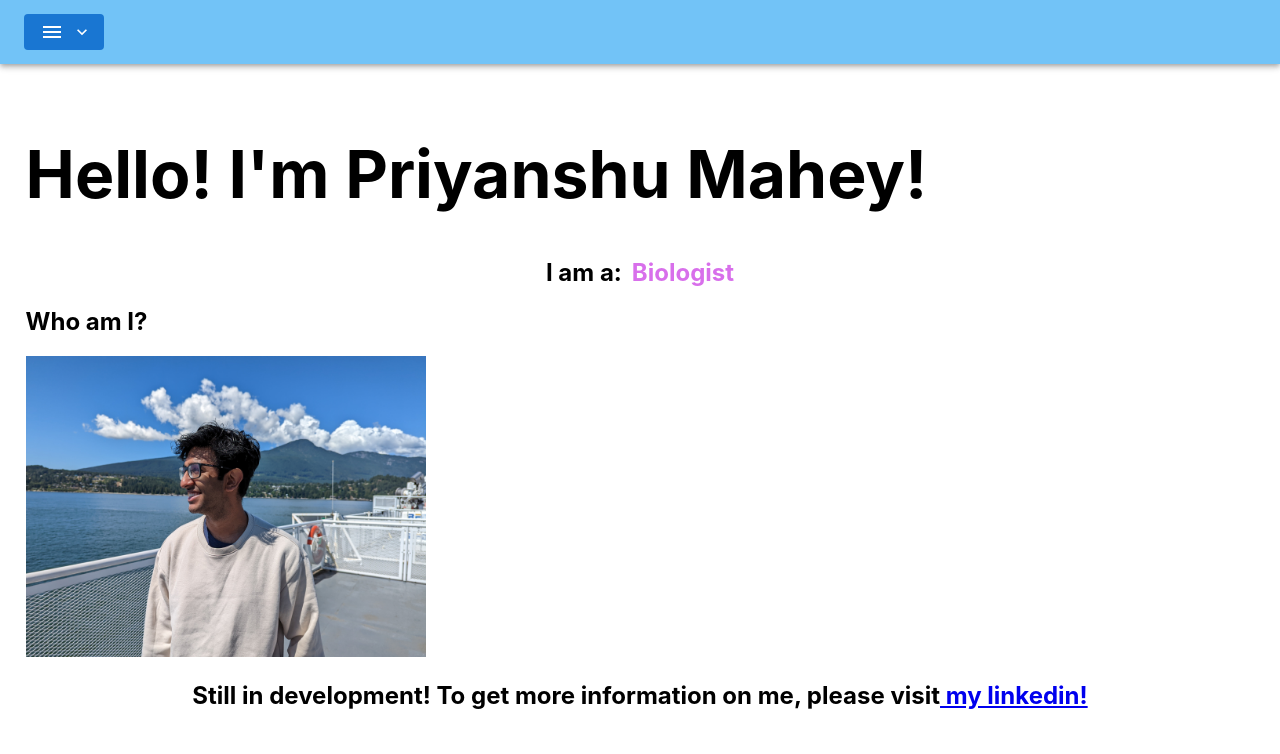
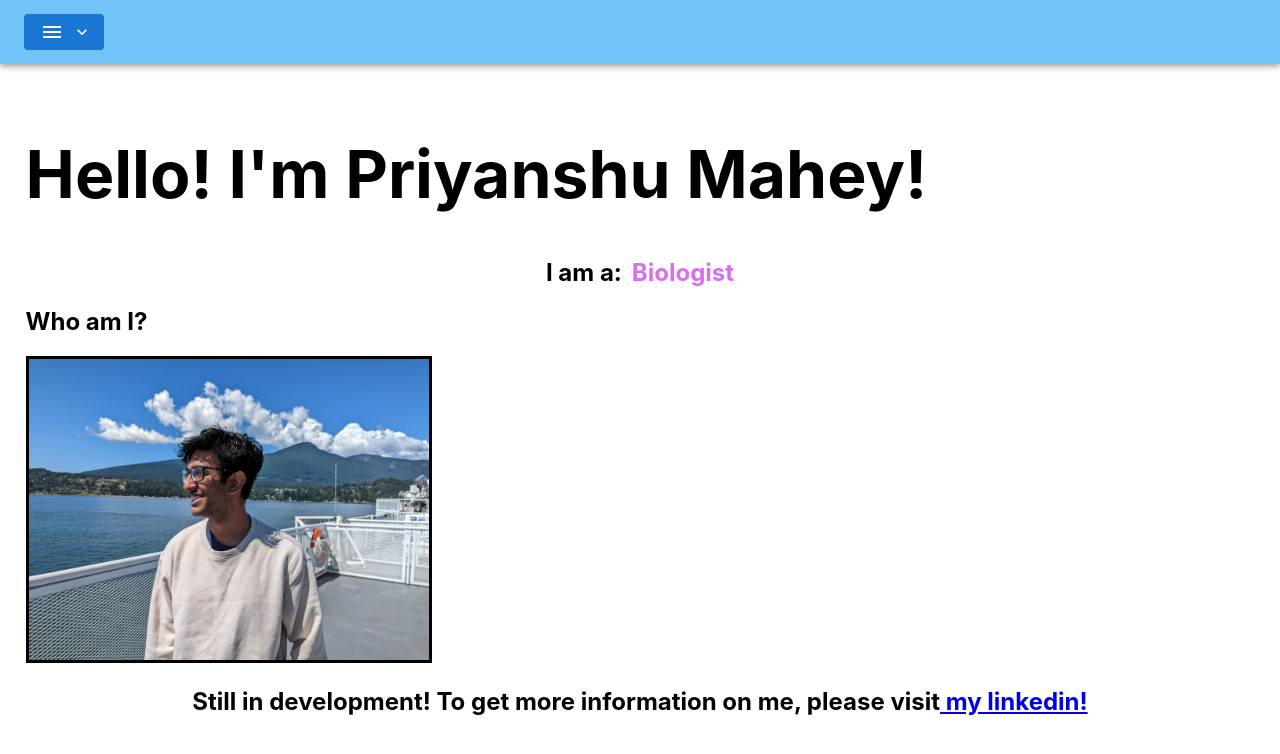
Before and after one commit to priyanshumahey/priyanshumahey.github.io, a React (Create React App) app in the folder website/: page /#/ in a window 1280 px wide. Shown: the top 754 px of the page. Built offline with nearby package versions, Linux system fonts and the light colour scheme.

Commit message:
Update App.js

```diff
--- a/website/src/App.js
+++ b/website/src/App.js
@@ -12,7 +12,7 @@ function Homepage() {
         <h2>I am a:<span className="changingText"></span></h2>
         <div style={{textAlign:"left"}}>
           <h2 >Who am I?</h2>
-          <img alt="Priyanshu's profile" style={{ width: "100%",  maxWidth: "50vh", height: "auto", textAlign:"left"}} src={require("./Images/pf.jpg")} />
+          <img alt="Priyanshu's profile" style={{ width: "100%",  maxWidth: "50vh", height: "auto", textAlign:"left", border:"solid"}} src={require("./Images/pf.jpg")} />
         </div>
         <h2>
           Still in development!
```
